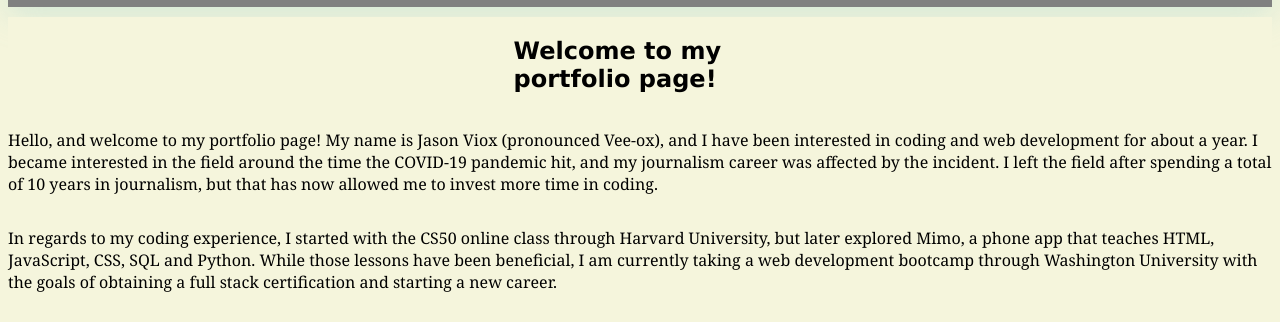
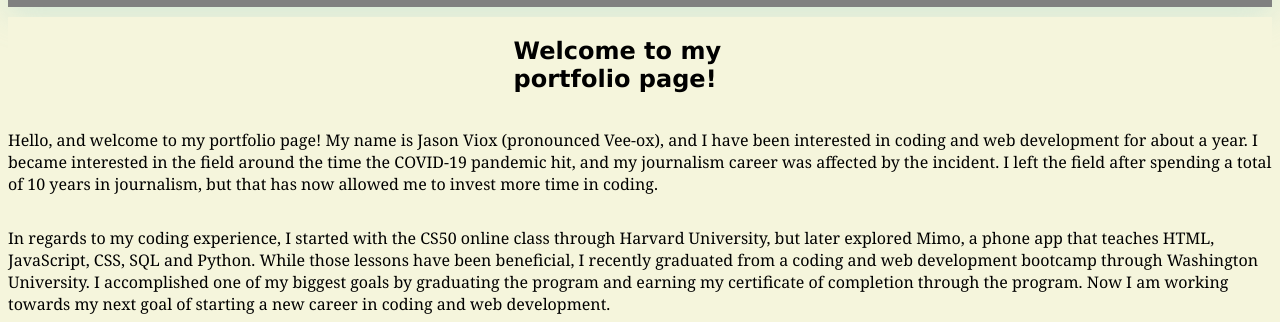
Before and after one commit to jrv7104/Portfolio, a plain HTML site: page index.html in a window 1280 px wide. Shown: the part 420-742 px from the top of the page. Drawn offline with Linux system fonts and the light colour scheme.

Commit message:
Updated about me section

```diff
--- a/index.html
+++ b/index.html
@@ -26,7 +26,7 @@
     <!-- <h2 class="about">About Me</h2> -->
     <div>
         <p>Hello, and welcome to my portfolio page! My name is Jason Viox (pronounced Vee-ox), and I have been interested in coding and web development for about a year. I became interested in the field around the time the COVID-19 pandemic hit, and my journalism career was affected by the incident. I left the field after spending a total of 10 years in journalism, but that has now allowed me to invest more time in coding.</p>
-        <p>In regards to my coding experience, I started with the CS50 online class through Harvard University, but later explored Mimo, a phone app that teaches HTML, JavaScript, CSS, SQL and Python. While those lessons have been beneficial, I am currently taking a web development bootcamp through Washington University with the goals of obtaining a full stack certification and starting a new career.</p>
+        <p>In regards to my coding experience, I started with the CS50 online class through Harvard University, but later explored Mimo, a phone app that teaches HTML, JavaScript, CSS, SQL and Python. While those lessons have been beneficial, I recently  graduated from a coding and web development bootcamp through Washington University. I accomplished one of my biggest goals by graduating the program and earning my certificate of completion through the program. Now I am working towards my next goal of starting a new career in coding and web development.</p>
         <p>Thank you for stopping by. Feel free to contact me for any questions or even just to say hi!</p>
     </div>
 </section>
```
